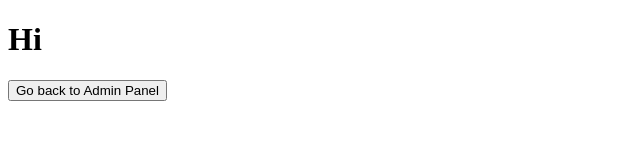
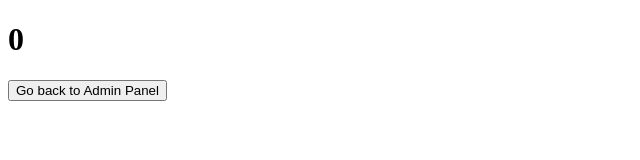
Before and after one commit to johancosta999/Bank-Display-Screen, a React (Vite) app in the folder bank-system/: page / in a window 1280 px wide. Both pictures are taken after a click on the button "Go to Display Page". Shown: the top 160 px of the page, without its empty margins (0-640 px from the left). Built offline with nearby package versions, Linux system fonts and the light colour scheme.

Commit message:
lift the state upto App to avoid remounting when visiting the display page

```diff
--- a/bank-system/src/App.jsx
+++ b/bank-system/src/App.jsx
@@ -1,12 +1,17 @@
 import { Routes, Route } from "react-router-dom";
+import { useState } from "react"
 import AdminPanel from "./pages/AdminPanel";
 import DisplayPage from "./pages/DisplayScreen";
 
 function App() {
+
+  const [count, setCount] = useState(0);
+  const [task, setTask] = useState(false);
+
   return (
     <Routes>
-      <Route path="/" element={<AdminPanel />} />
-      <Route path="/display" element={<DisplayPage />} />
+      <Route path="/" element={<AdminPanel count={count} setCount={setCount} task={task} setTask={setTask} />} />
+      <Route path="/display" element={<DisplayPage count={count} task={task} />} />
     </Routes>
   );
 }
--- a/bank-system/src/pages/AdminPanel.jsx
+++ b/bank-system/src/pages/AdminPanel.jsx
@@ -1,9 +1,7 @@
-import  { useState } from 'react'
 import { useNavigate } from "react-router-dom"
 
-function AdminPanel() {
-    const [count, setCount] = useState(0);
-    const [task, setTask] = useState(false);
+function AdminPanel({ count, setCount, task, setTask }) {
+
     const navigate = useNavigate()
 
     const increment = () => {
@@ -11,8 +9,6 @@ function AdminPanel() {
         setCount(prevCount => prevCount + 1)
         alert("Next Task Number is : "+count)
     }
-
-
 
     const taskHandler = () => {
       setTask(true)
--- a/bank-system/src/pages/DisplayScreen.jsx
+++ b/bank-system/src/pages/DisplayScreen.jsx
@@ -1,13 +1,15 @@
 import { useNavigate } from "react-router-dom"
 
 
-function DisplayScreen() {
+function DisplayScreen({count}) {
 
-    const navigate = useNavigate()
+    const navigate = useNavigate();
+
+
 
     return (
     <div>
-      <h1>Hi</h1>
+      <h1>{count}</h1>
 
       <button onClick={() => navigate("/")}>Go back to Admin Panel</button>
     </div>
```
Also changed, not shown: 1 other file (tests, documents, lock files or other folders).
